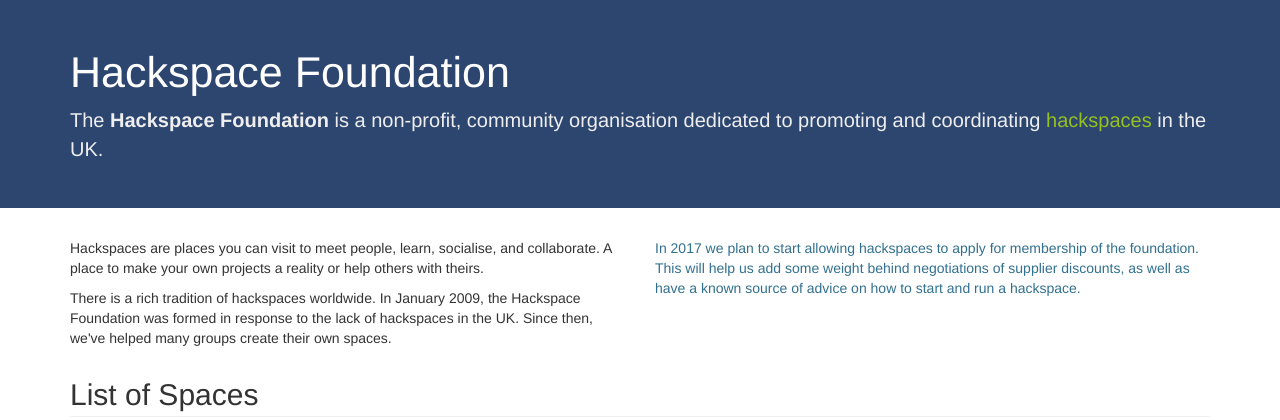
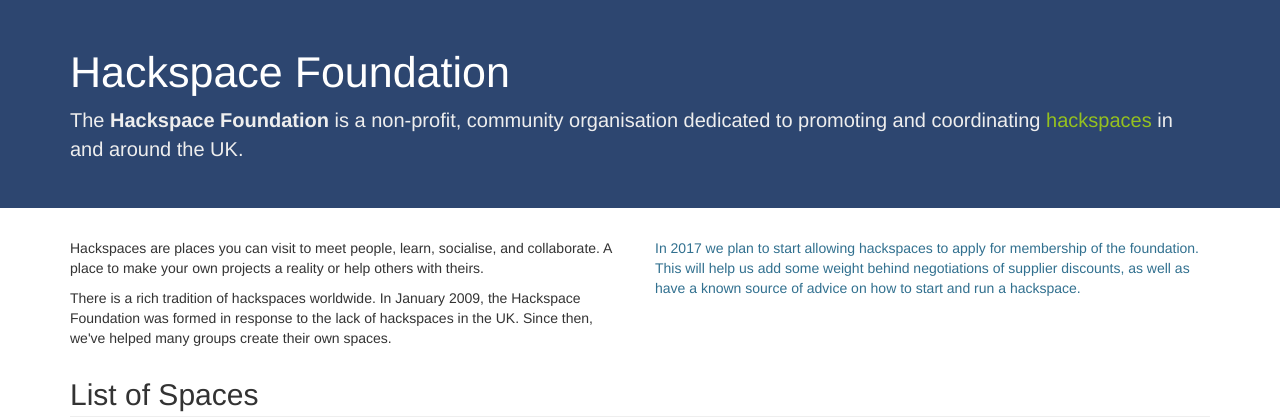
Before and after one commit to UKHackspaceFoundation/website, a Django app: page / in a window 1280 px wide. Shown: the part 51-471 px from the top of the page. Run offline with Django 3.2, Linux system fonts and the light colour scheme; some libraries are stand-ins or nearby versions.

Commit message:
Wording tweak

```diff
--- a/main/templates/main/index.html
+++ b/main/templates/main/index.html
@@ -9,7 +9,7 @@
 
         <p>The <b>Hackspace Foundation</b> is a non-profit, community organisation
         dedicated to promoting and coordinating
-        <a href="https://en.wikipedia.org/wiki/Hackerspace">hackspaces</a> in the UK.</p>
+        <a href="https://en.wikipedia.org/wiki/Hackerspace">hackspaces</a> in and around the UK.</p>
     </div>
 </div>
 {% endblock %}
```
